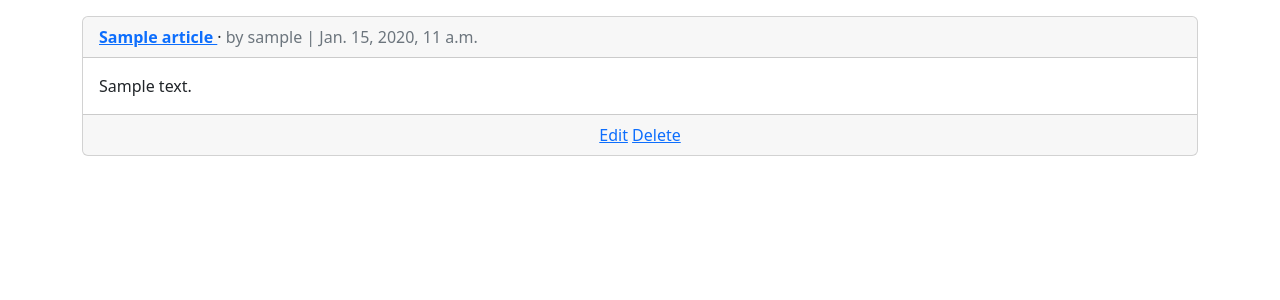
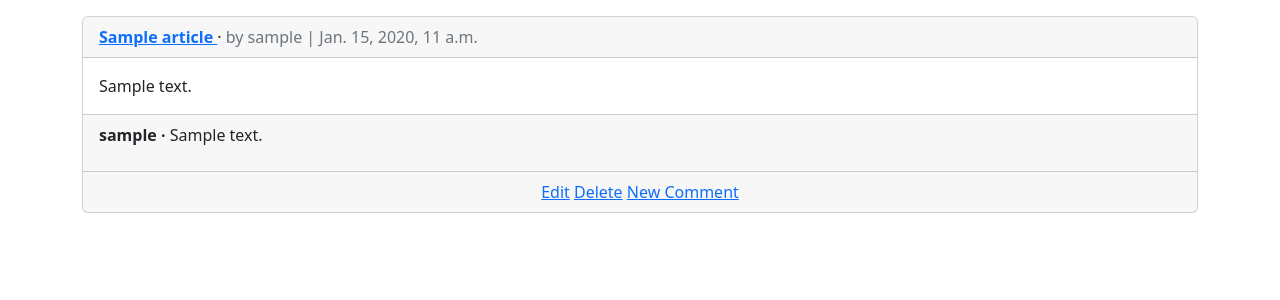
Before and after one commit to ruszalaaa/newsletter-django, a Django app: page /articles/ in a window 1280 px wide. Shown: the part 73-373 px from the top of the page. Run offline with Django 4.2, Linux system fonts and the light colour scheme; a user stored in the database is signed in; tables that the repository leaves empty hold one stand-in row (values such as "Sample post").

Commit message:
finished project

```diff
--- a/articles/models.py
+++ b/articles/models.py
@@ -17,3 +17,18 @@ class Article(models.Model):
 
     def get_absolute_url(self):
         return reverse("article_detail", kwargs={"pk": self.pk})
+
+
+class Comment(models.Model):
+    article = models.ForeignKey(Article, on_delete=models.CASCADE)
+    comment = models.CharField(max_length=140)
+    author = models.ForeignKey(
+        settings.AUTH_USER_MODEL,
+        on_delete=models.CASCADE,
+    )
+
+    def __str__(self):
+        return self.comment
+
+    def get_absolute_url(self):
+        return reverse("article_list")
--- a/articles/views.py
+++ b/articles/views.py
@@ -1,18 +1,16 @@
 from django.contrib.auth.mixins import LoginRequiredMixin, UserPassesTestMixin
-from django.views.generic import ListView, DetailView
+from django.views import View
+from django.views.generic import ListView, DetailView, FormView  # new
+from django.views.generic.detail import SingleObjectMixin  # new
 from django.views.generic.edit import UpdateView, DeleteView, CreateView
-from django.urls import reverse_lazy
+from django.urls import reverse_lazy, reverse  # new
+from .forms import CommentForm
 from .models import Article
 
 
 class ArticleListView(LoginRequiredMixin, ListView):
     model = Article
     template_name = "article_list.html"
-
-
-class ArticleDetailView(LoginRequiredMixin, DetailView):
-    model = Article
-    template_name = "article_detail.html"
 
 
 class ArticleUpdateView(LoginRequiredMixin, UserPassesTestMixin, UpdateView):
@@ -46,3 +44,44 @@ class ArticleCreateView(LoginRequiredMixin, CreateView):
     def form_valid(self, form):
         form.instance.author = self.request.user
         return super().form_valid(form)
+
+
+class CommentGet(LoginRequiredMixin, DetailView):
+    model = Article
+    template_name = "article_detail.html"
+
+    def get_context_data(self, **kwargs):
+        context = super().get_context_data(**kwargs)
+        context["form"] = CommentForm()
+        return context
+
+
+class CommentPost(SingleObjectMixin, FormView):
+    model = Article
+    form_class = CommentForm
+    template_name = "article_detail.html"
+
+    def post(self, request, *args, **kwargs):
+        self.object = self.get_object()
+        return super().post(request, *args, **kwargs)
+
+    def form_valid(self, form):
+        comment = form.save(commit=False)
+        comment.article = self.object
+        comment.author = self.request.user
+        comment.save()
+        return super().form_valid(form)
+
+    def get_success_url(self):
+        article = self.object
+        return reverse("article_detail", kwargs={"pk": article.pk})
+
+
+class ArticleDetailView(LoginRequiredMixin, View):  # new
+    def get(self, request, *args, **kwargs):
+        view = CommentGet.as_view()
+        return view(request, *args, **kwargs)
+
+    def post(self, request, *args, **kwargs):
+        view = CommentPost.as_view()
+        return view(request, *args, **kwargs)
--- a/templates/article_list.html
+++ b/templates/article_list.html
@@ -1,28 +1,34 @@
 {% extends "base.html" %}
-
 {% block title %}Articles{% endblock title %}
-
 {% block content %}
 {% for article in article_list %}
 <div class="card">
     <div class="card-header">
         <span class="fw-bold">
-            <a href="{{ article.get_absolute_url }}">
-                {{ article.title }}
-            </a>
-        </span> &middot;
+            <a href="{{ article.get_absolute_url }}"> {{ article.title }} </a>
+        </span>
+        &middot;
         <span class="text-muted">
             by {{ article.author }} | {{ article.date }}
         </span>
     </div>
-    <div class="card-body">
-        {{ article.body }}
+    <div class="card-body">{{ article.body }}</div>
+    <div class="card-footer">
+        {% for comment in article.comment_set.all %}
+        <p>
+            <span class="fw-bold">
+                {{ comment.author }} &middot;
+            </span>
+            {{ comment }}
+        </p>
+        {% endfor %}
     </div>
     <div class="card-footer text-center text-muted">
         {% if article.author.pk == request.user.pk %}
         <a href="{% url 'article_edit' article.pk %}">Edit</a>
         <a href="{% url 'article_delete' article.pk %}">Delete</a>
         {% endif %}
+        <a href="{{ article.get_absolute_url }}">New Comment</a> <!-- new -->
     </div>
 </div>
 <br />
```
Also changed, not shown: articles/admin.py (+10 -1 lines), articles/forms.py (added, +9 -0 lines), requirements.txt (added, +11 -0 lines), templates/article_detail.html (+14 -2 lines), articles/migrations/0002_comment.py (added), readme.md (added), 2 other files.
